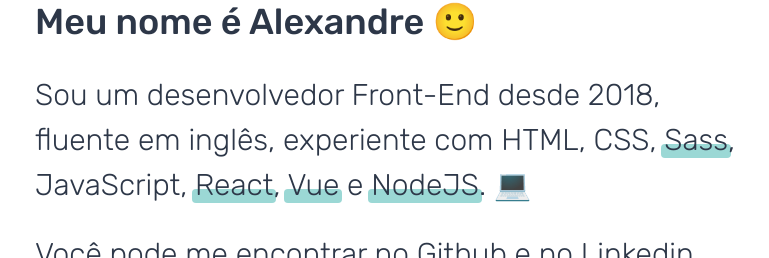
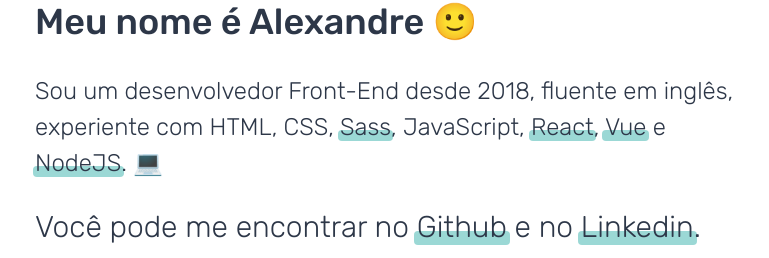
Before and after one commit to xanderios/hello-world, a Vue app: page / in a window 1280 px wide. Shown: the part 197-455 px from the top of the page, without its empty margins (13-782 px from the left). Built offline with nearby package versions, Linux system fonts and the light colour scheme.

Commit message:
change text size

```diff
--- a/src/App.vue
+++ b/src/App.vue
@@ -6,7 +6,7 @@
       Meu nome é Alexandre 🙂
     </h2>
     <div class="text">
-      <p class="text-xl sm:text-3xl">
+      <p class="text-xl sm:text-2xl">
         Sou um desenvolvedor Front-End desde 2018, fluente em inglês, experiente com HTML, CSS, <Link text="Sass" href="https://sass-lang.com"/>, JavaScript,
         <Link text="React" href="https://reactjs.org" />,
         <Link text="Vue" href="https://vuejs.org" /> e
```
